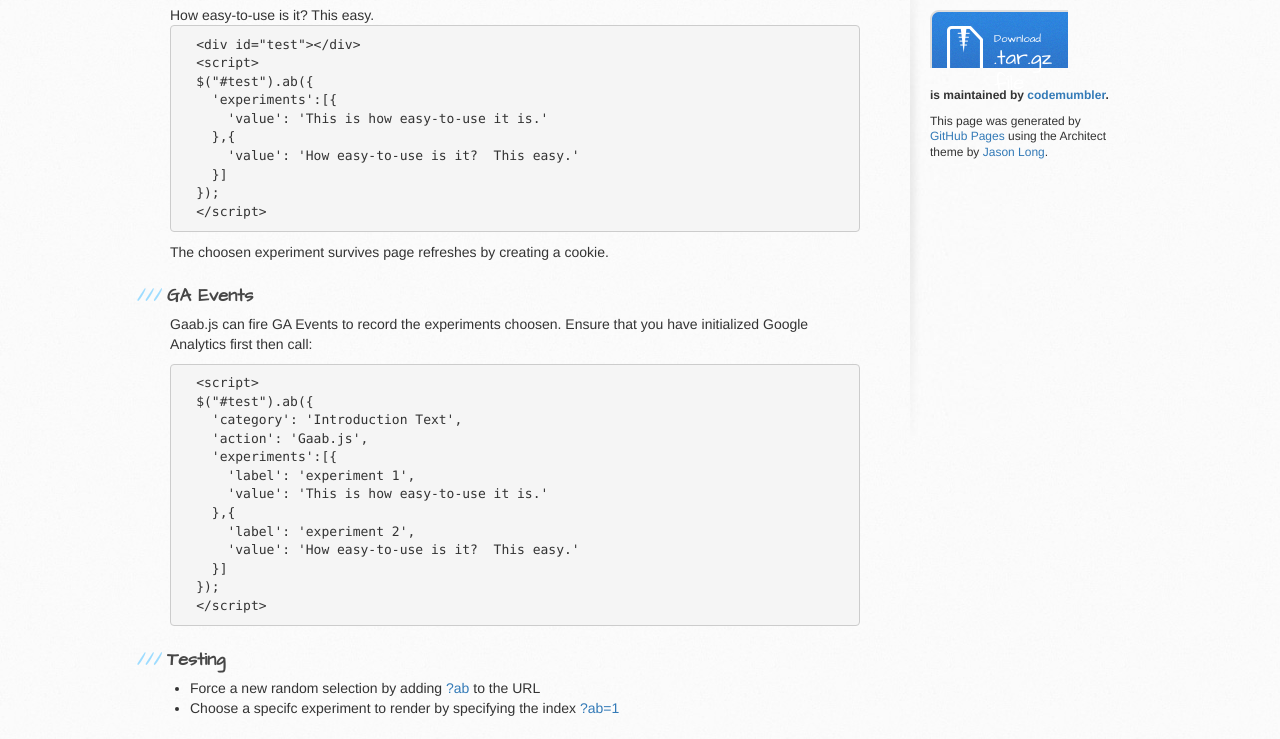
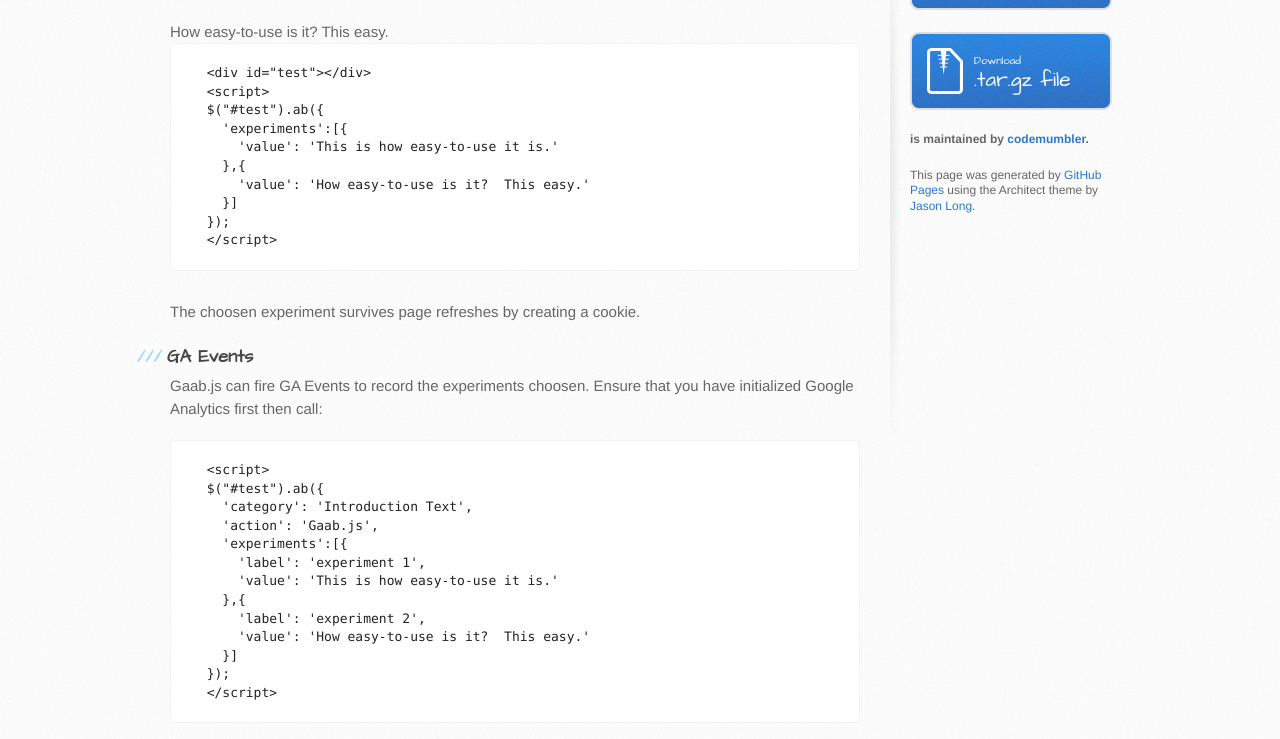
Before and after one commit to codemumbler/gaabjs, a plain HTML site: page index.html in a window 1280 px wide. Shown: the part 334-1073 px from the top of the page. Drawn offline with nearby package versions, Linux system fonts and the light colour scheme.

Commit message:
fix button layout issue

```diff
--- a/index.html
+++ b/index.html
@@ -4,10 +4,10 @@
     <meta charset='utf-8'>
     <meta http-equiv="X-UA-Compatible" content="chrome=1">
     <meta name="viewport" content="width=device-width, initial-scale=1, maximum-scale=1">
+    <link rel="stylesheet" type="text/css" href="http://maxcdn.bootstrapcdn.com/bootstrap/3.3.5/css/bootstrap.min.css" media="screen">
     <link href='https://fonts.googleapis.com/css?family=Architects+Daughter' rel='stylesheet' type='text/css'>
     <link rel="stylesheet" type="text/css" href="stylesheets/stylesheet.css" media="screen">
     <link rel="stylesheet" type="text/css" href="stylesheets/github-light.css" media="screen">
-    <link rel="stylesheet" type="text/css" href="http://maxcdn.bootstrapcdn.com/bootstrap/3.3.5/css/bootstrap.min.css" media="screen">
     <link rel="stylesheet" type="text/css" href="stylesheets/print.css" media="print">
 
     <!--[if lt IE 9]>
--- a/stylesheets/stylesheet.css
+++ b/stylesheets/stylesheet.css
@@ -46,6 +46,9 @@ summary {
   display: block;
 }
 
+* {
+  box-sizing: inherit;
+}
 /**
  * 1. Correct `inline-block` display not defined in IE 8/9.
  * 2. Normalize vertical alignment of `progress` in Chrome, Firefox, and Opera.
```
